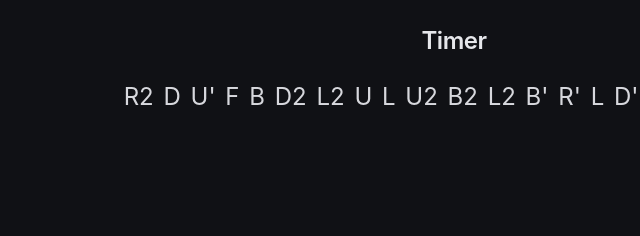
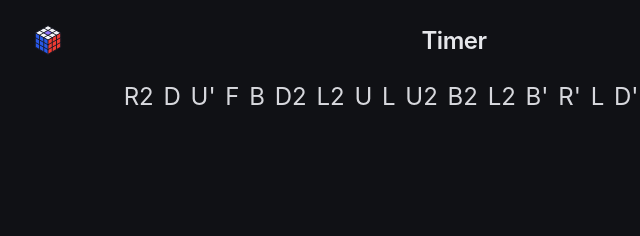
Before and after one commit to nck-11/cube-timer, a plain HTML site: page index.html in a window 1280 px wide. Shown: the top 236 px of the page, 11-651 px from the left. Drawn offline with Linux system fonts and the light colour scheme.

Commit message:
Add files via upload

```diff
--- a/index.html
+++ b/index.html
@@ -6,6 +6,7 @@
   <meta name="theme-color" content="#11131a">
   <meta name="google-site-verification" content="VNwITP5VR6a9iornplTxe-wOKjKTkjgF5YWt1Lgnl1Y">
   <title>Cube Timer</title>
+  <link rel="icon" type="image/svg+xml" href="logo.svg">
   <link rel="stylesheet" href="style.css">
   <script src="timer.js" defer></script>
 </head>
@@ -14,6 +15,9 @@
     <div class="timer-layout">
       <section class="timer-screen" id="timer-screen" aria-label="Speedcubing timer">
         <header class="timer-titlebar">
+          <a class="timer-brand" href="index.html" aria-label="Cube Timer home">
+            <img class="brand-logo" src="logo.svg" alt="">
+          </a>
           <h1>Timer</h1>
         </header>
 
--- a/style.css
+++ b/style.css
@@ -61,16 +61,12 @@ button {
   text-decoration: none;
 }
 
-.brand-mark {
-  display: grid;
+.brand-logo {
+  display: block;
   width: 34px;
   height: 34px;
-  place-items: center;
-  border-radius: 10px;
-  background: #9273ff;
-  color: #11131a;
-  font-size: 20px;
-  font-weight: 900;
+  flex: 0 0 34px;
+  object-fit: contain;
 }
 
 .nav-link,
@@ -1338,10 +1334,27 @@ a:focus-visible {
 }
 
 .timer-titlebar {
+  position: relative;
   display: flex;
   min-height: 48px;
   align-items: center;
   justify-content: center;
+}
+
+.timer-brand {
+  position: absolute;
+  top: 50%;
+  left: 0;
+  display: block;
+  width: 34px;
+  height: 34px;
+  transform: translateY(-50%);
+}
+
+.timer-brand:focus-visible {
+  border-radius: 8px;
+  outline: 2px solid #9273ff;
+  outline-offset: 3px;
 }
 
 .timer-titlebar h1 {
```
Also changed, not shown: advanced.html (+7 -0 lines), tutorial.html (+2 -1 lines), logo.svg (added).
